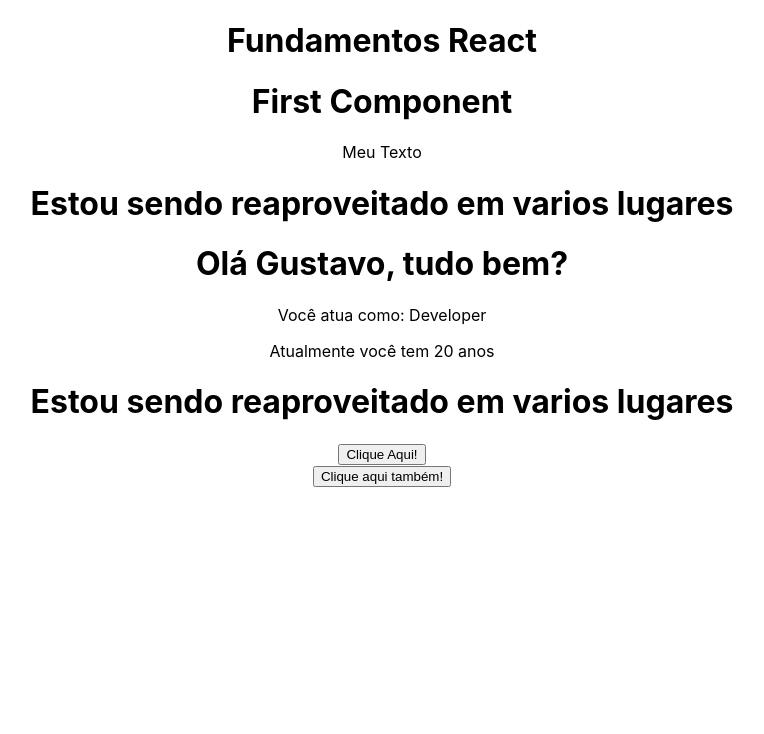
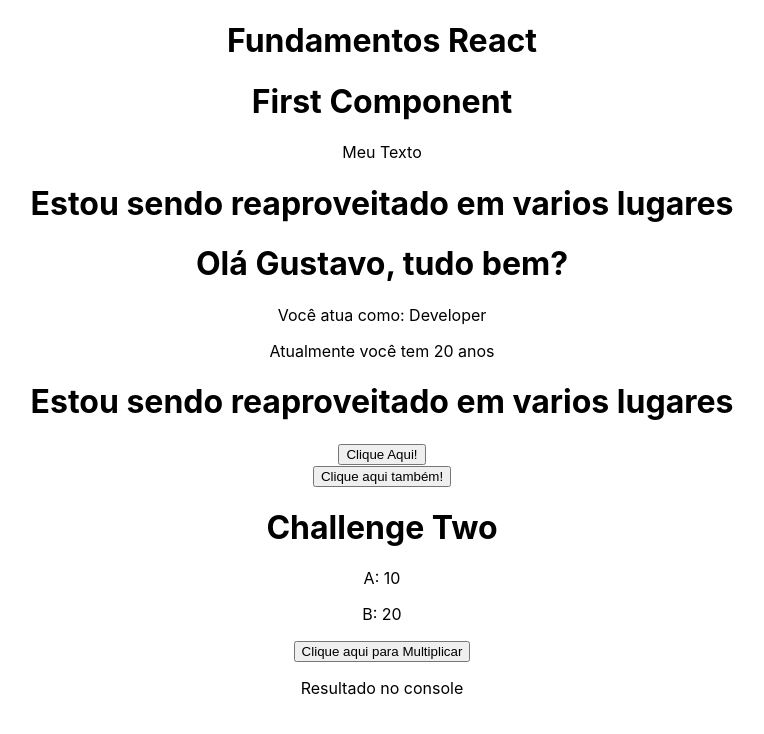
Before and after one commit to GuhSoares/Curso_React, a React (Create React App) app in the folder 2_Fundamentos/fundamentos/: page / in a window 1280 px wide. Shown: the top 734 px of the page, without its empty margins (258-1022 px from the left). Built offline with nearby package versions, Linux system fonts and the light colour scheme.

Commit message:
Chore: Desafio 2 concluido

```diff
--- a/2_Fundamentos/fundamentos/src/App.js
+++ b/2_Fundamentos/fundamentos/src/App.js
@@ -3,6 +3,7 @@
 import TemplateExpressions from './components/TemplateExpressions';
 import MyComponent from './components/MyComponent';
 import Events from './components/Events';
+import ChallengeTwo from './components/ChallengeTwo';
 
 // styles
 import './App.css';
@@ -15,6 +16,7 @@
       <TemplateExpressions />
       <MyComponent />
       <Events />
+      <ChallengeTwo />
     </div>
   );
 }
--- /dev/null
+++ b/2_Fundamentos/fundamentos/src/components/ChallengeTwo.js
@@ -0,0 +1,20 @@
+const ChallengeTwo = () => {
+
+    const a = 10;
+    const b = 20;
+
+    const sum = a + b;
+
+  return (
+    <div>
+        <h1>Challenge Two</h1>
+        <p>A: {a}</p>
+        <p>B: {b}</p>
+        <button onClick={() => console.log(a * b)}>
+            Clique aqui para Multiplicar</button>
+            <p>Resultado no console</p>
+    </div>
+  );
+}
+
+export default ChallengeTwo
```
